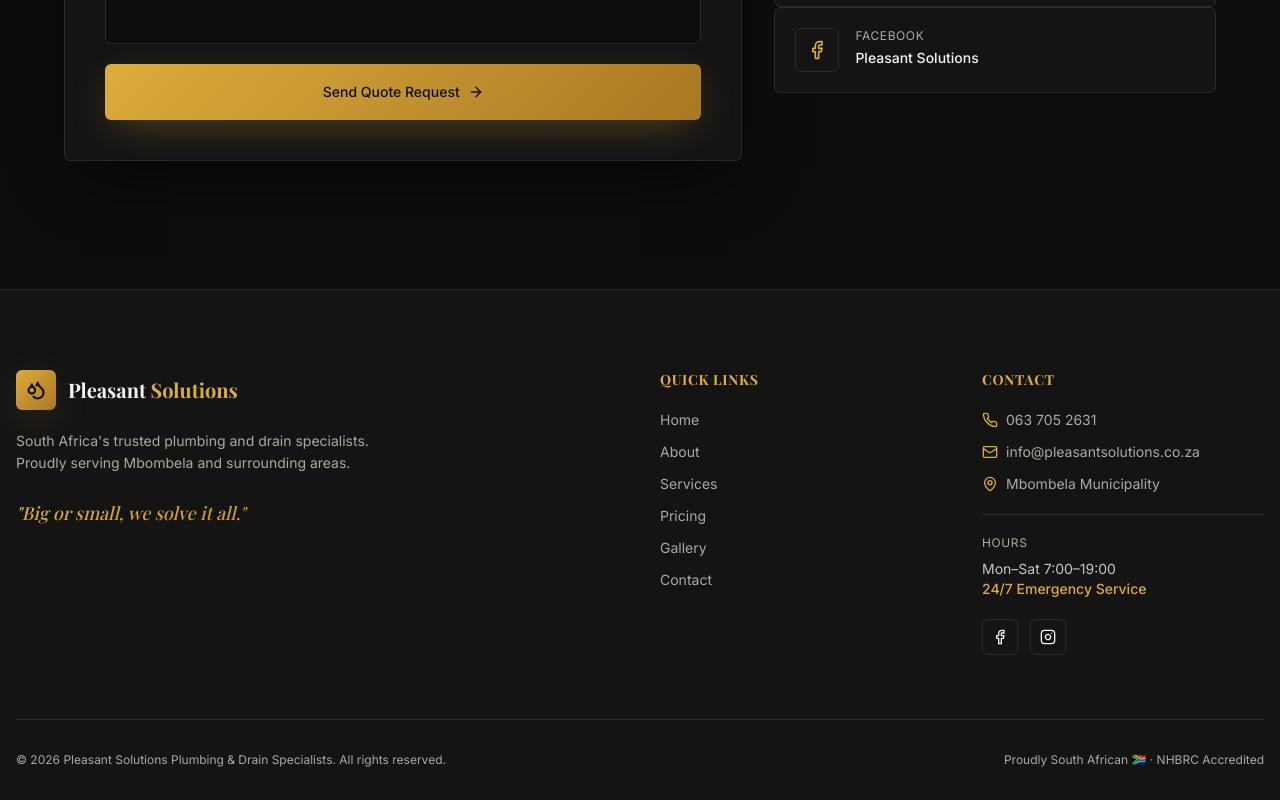
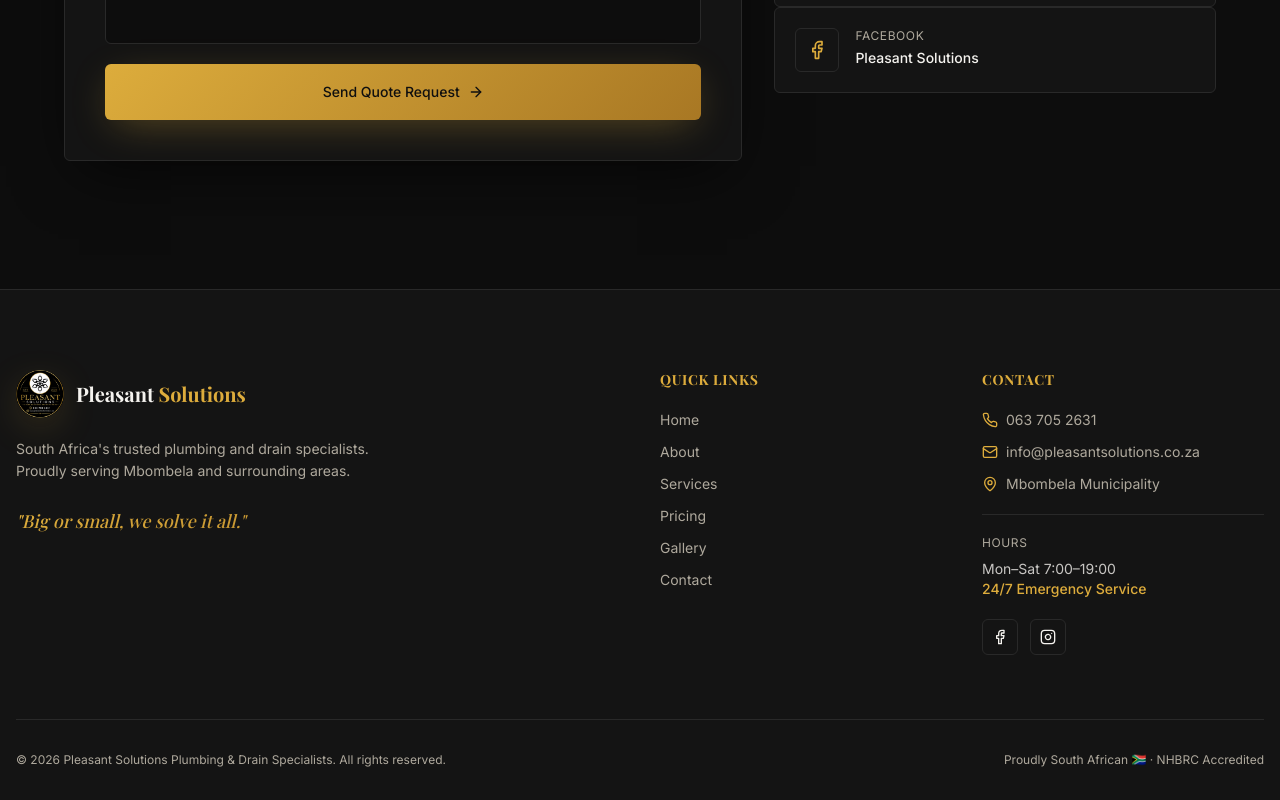
Before and after one commit to thembaaaa2666-bit/crafty-south-africa, a React (Vite) app: page / in a window 1280 px wide. Shown: the part 9082-9882 px from the top of the page. Built offline with nearby package versions, Linux system fonts and the light colour scheme; the HTML template or start-up script is replaced by a standard one.

Commit message:
Changes
Co-authored-by: thembaaaa2666-bit <244526997+thembaaaa2666-bit@users.noreply.github.com>

```diff
--- a/src/components/Footer.tsx
+++ b/src/components/Footer.tsx
@@ -1,4 +1,5 @@
-import { Facebook, Instagram, Phone, Mail, MapPin, Droplets } from "lucide-react";
+import { Facebook, Instagram, Phone, Mail, MapPin } from "lucide-react";
+import logo from "@/assets/pleasant-solutions-logo.png";
 
 const Footer = () => {
   const scrollTo = (id: string) =>
@@ -11,9 +12,7 @@ const Footer = () => {
         <div className="grid grid-cols-2 md:grid-cols-4 gap-10 mb-16">
           <div className="col-span-2">
             <div className="flex items-center gap-3 mb-5">
-              <div className="w-10 h-10 rounded-md gradient-gold flex items-center justify-center shadow-gold">
-                <Droplets className="w-5 h-5 text-primary-foreground" strokeWidth={2.5} />
-              </div>
+              <img src={logo} alt="Pleasant Solutions logo" className="w-12 h-12 rounded-full object-contain shadow-gold" />
               <div className="font-display text-xl font-bold">
                 Pleasant <span className="text-gold">Solutions</span>
               </div>
```
